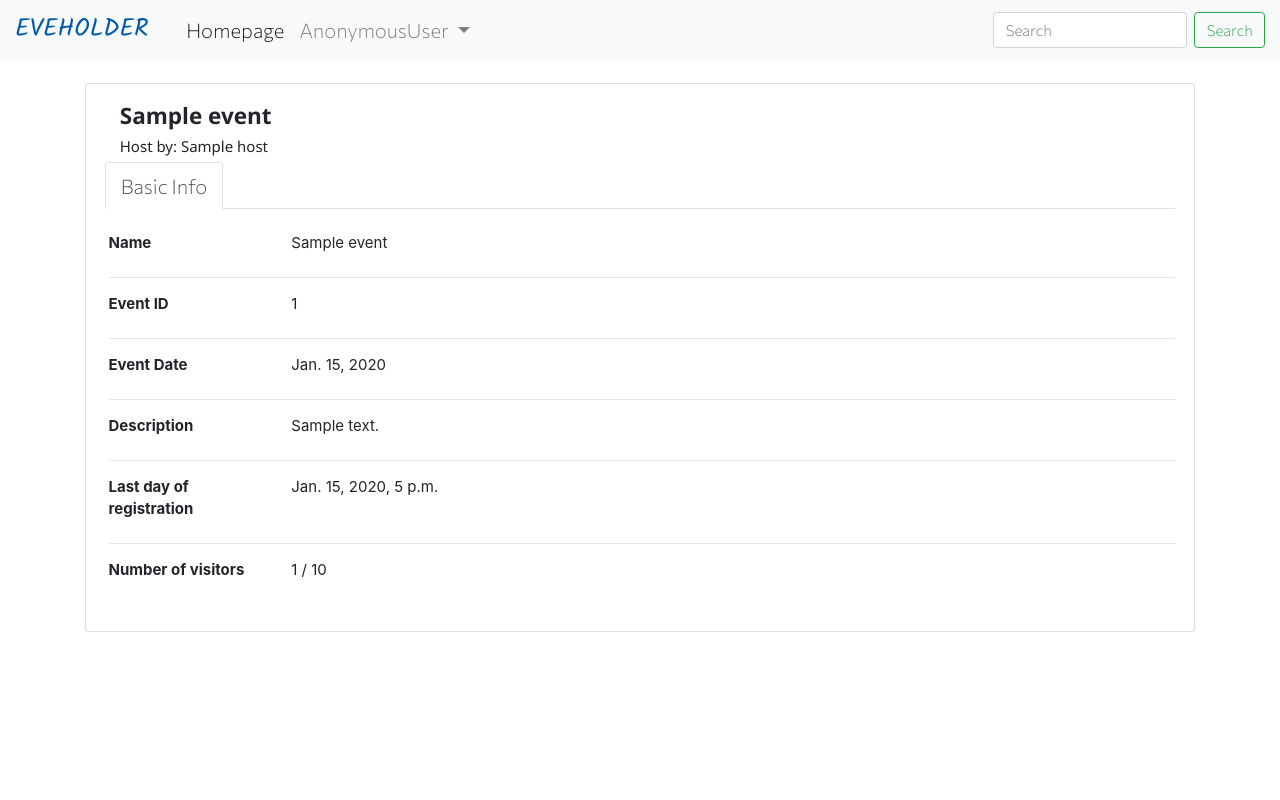
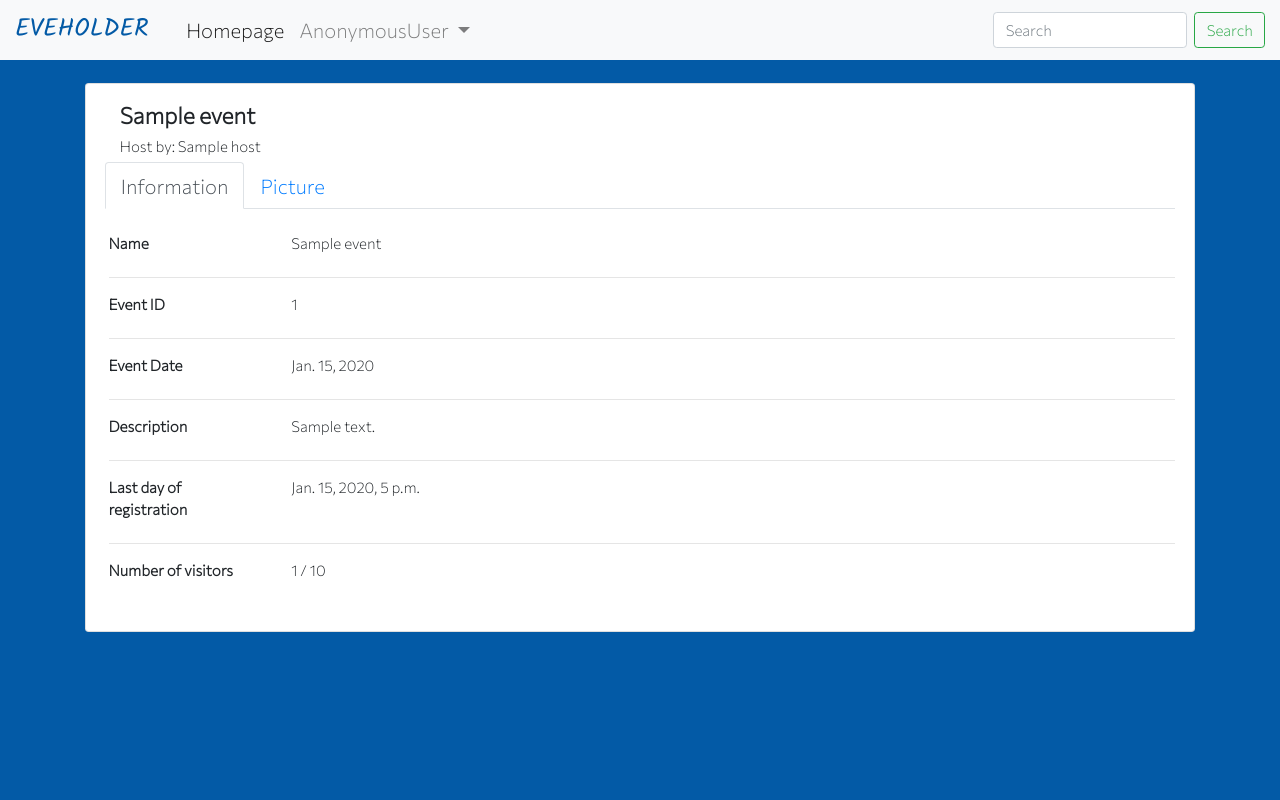
Before and after one commit to EveGroup/EveHolder, a Django app: template templates/eve_holder/hosts/host_event_detail.html in a window 1280 px wide. Run offline with Django 3.2, Linux system fonts and the light colour scheme; the template is opened without the code that fills it: values that come from a table or form of the project are taken from there, others are empty; tables that the repository leaves empty hold one stand-in row (values such as "Sample post"); grey boxes marked "Sample" are stand-in pictures; parts of the project's set-up code (start-up, migrations or seed data) failed here and were passed over; some libraries are stand-ins or nearby versions.

Commit message:
edit event detail view for host

```diff
--- a/templates/eve_holder/homepage.html
+++ b/templates/eve_holder/homepage.html
@@ -74,8 +74,6 @@
                     Start being a host in a blink by filling your event's information.
                     <br> Your event is now ready to go.
                 </div>
-                <div id="block2-description" data-aos="fade-up" data-aos-duration="1300">
-                </div>
             </div>
             <img src="{% static 'images/homepage/block2.jpg' %}" alt="Host Block pic">
         </div>
@@ -87,8 +85,6 @@
                 <div id="block3-description" data-aos="fade-up" data-aos-duration="1300">
                     “Somewhere, something incredible is waiting to be known.” – Sharon Begley <br>
                     Are you ready to discover a new thing?
-                </div>
-                <div id="block2-description" data-aos="fade-up" data-aos-duration="1300">
                 </div>
             </div>
             <img src="{% static 'images/homepage/lastblock.jpg' %}" alt="Visitors block pic">
--- a/templates/eve_holder/hosts/host_event_detail.html
+++ b/templates/eve_holder/hosts/host_event_detail.html
@@ -1,48 +1,44 @@
 {% extends 'eve_holder/main.html' %}
 
 {% block content %}
-
-    <br>
-
+<br>
+<body style="background-color: #035aa6">
     <div class="container">
         <div class="row">
             <div class="col-12">
-                <div class="card">
+                <div class="card" style="font-family: 'Commissioner', sans-serif">
 
                     <div class="card-body">
                         <div class="card-title mb-4">
                             <div class="d-flex justify-content-start">
-                                <div class="middle">
-                                </div>
+<!--                                <div class="middle">-->
+<!--                                </div>-->
                                 <div class="userData ml-3">
-                                    <h2 class="d-block"
-                                        style="font-size: 1.5rem; font-weight: bold">{{ event.event_name }}</h2>
-                                    <!--                                    <h6 class="d-block">Host by: <a href="javascript:void(0)">{{ host_name }}</a>-->
-                                    <!--                                    </h6>-->
-                                    <h6 class="d-block">Host by: {{ host_name }}
+                                    <h1 class="d-block"
+                                        style="font-size: 1.5rem; font-weight: bold; font-family: 'Commissioner', sans-serif">
+                                        {{ event.event_name }}</h1>
+                                    <h6 class="d-block" style="font-family: 'Commissioner', sans-serif">Host by: {{ host_name }}
                                     </h6>
-                                </div>
-                                <div class="ml-auto">
-                                    <input type="button" class="btn btn-primary d-none" id="btnDiscard"
-                                           value="Discard Changes"/>
                                 </div>
                             </div>
 
                             <div class="row">
                                 <div class="col-12">
                                     <ul class="nav nav-tabs mb-4" id="myTab" role="tablist">
-                                        <li class="nav-item">
+                                        <li class="nav-item" role="presentation">
                                             <a class="nav-link active" id="basicInfo-tab" data-toggle="tab"
                                                href="#basicInfo" role="tab" aria-controls="basicInfo"
-                                               aria-selected="true">Basic
-                                                Info</a>
+                                               aria-selected="true">Information</a>
+                                        </li>
+                                        <li class="nav-item" role="presentation">
+                                            <a class="nav-link" id="picture-tab" data-toggle="tab" href="#picture"
+                                               role="tab" aria-controls="picture" aria-selected="false">Picture</a>
                                         </li>
                                     </ul>
+
                                     <div class="tab-content ml-1" id="myTabContent">
                                         <div class="tab-pane fade show active" id="basicInfo" role="tabpanel"
                                              aria-labelledby="basicInfo-tab">
-
-
                                             <div class="row">
                                                 <div class="col-sm-3 col-md-2 col-5">
                                                     <label style="font-weight:bold;"> Name </label>
@@ -97,8 +93,6 @@
                                                     <label style="font-weight:bold;">Number of visitors</label>
                                                 </div>
                                                 <div class="col-md-8 col-6">
-                                                    <!--                                                    <a href=" {% url 'eve_holder:visitors_list' event.id %} ">see more-->
-                                                    <!--                                                        details</a>-->
                                                     {% if event.amount_accepted is not None %}
                                                         {{ event.visitor_set.all.count }} / {{ event.amount_accepted }}
                                                     {% else %}
@@ -107,6 +101,9 @@
                                                 </div>
                                             </div>
 
+                                        </div>
+                                        <div class="tab-pane fade" id="picture" role="tabpanel" aria-labelledby="picture-tab">
+                                            <img src="{{ event.event_image.url }}" style="max-width: 100%">
                                         </div>
                                     </div>
                                 </div>
@@ -120,5 +117,5 @@
             </div>
         </div>
     </div>
-
+</body>
 {% endblock %}
```
Also changed, not shown: templates/eve_holder/events/event_detail.html (+7 -4 lines), templates/eve_holder/hosts/host.html (+9 -7 lines).
